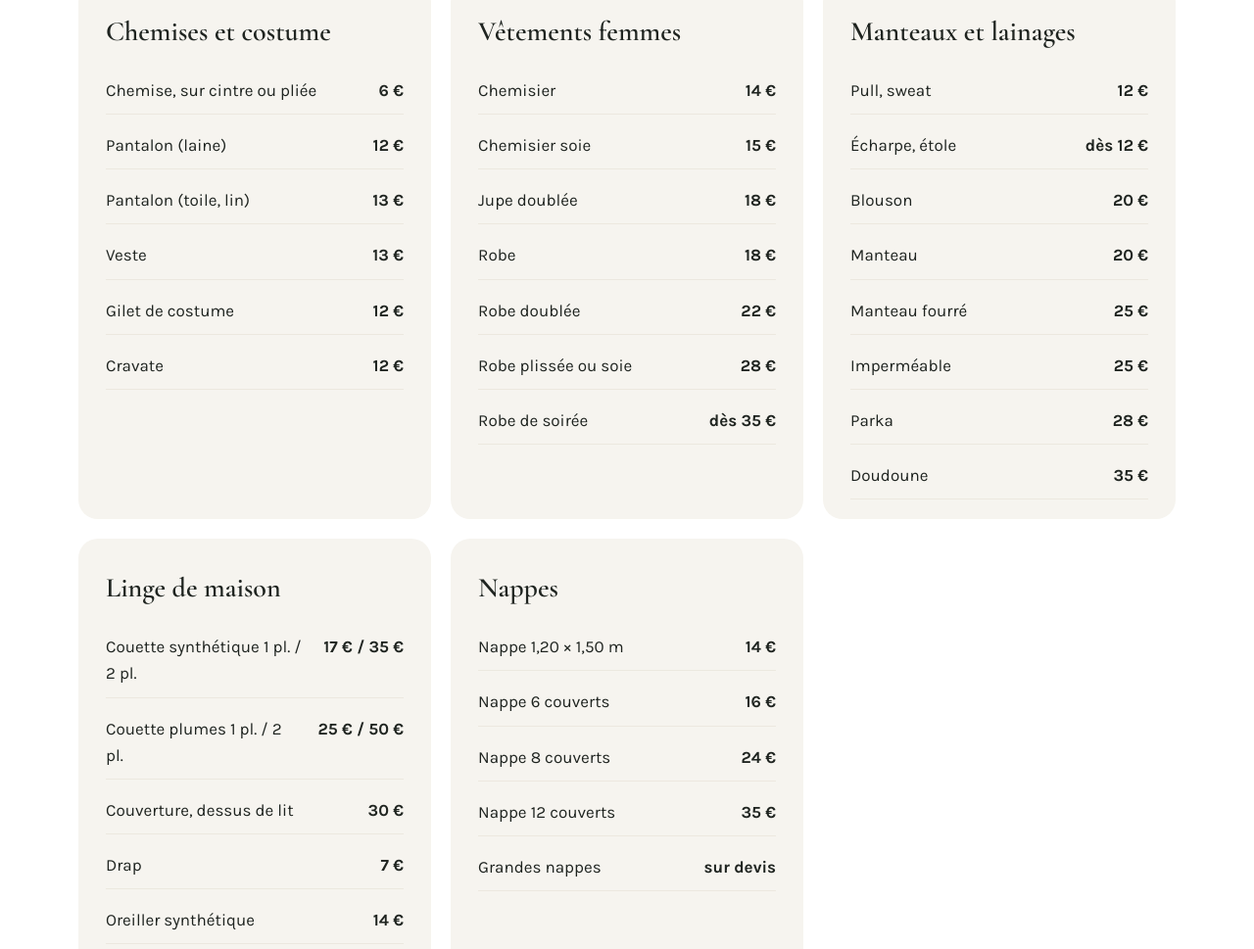
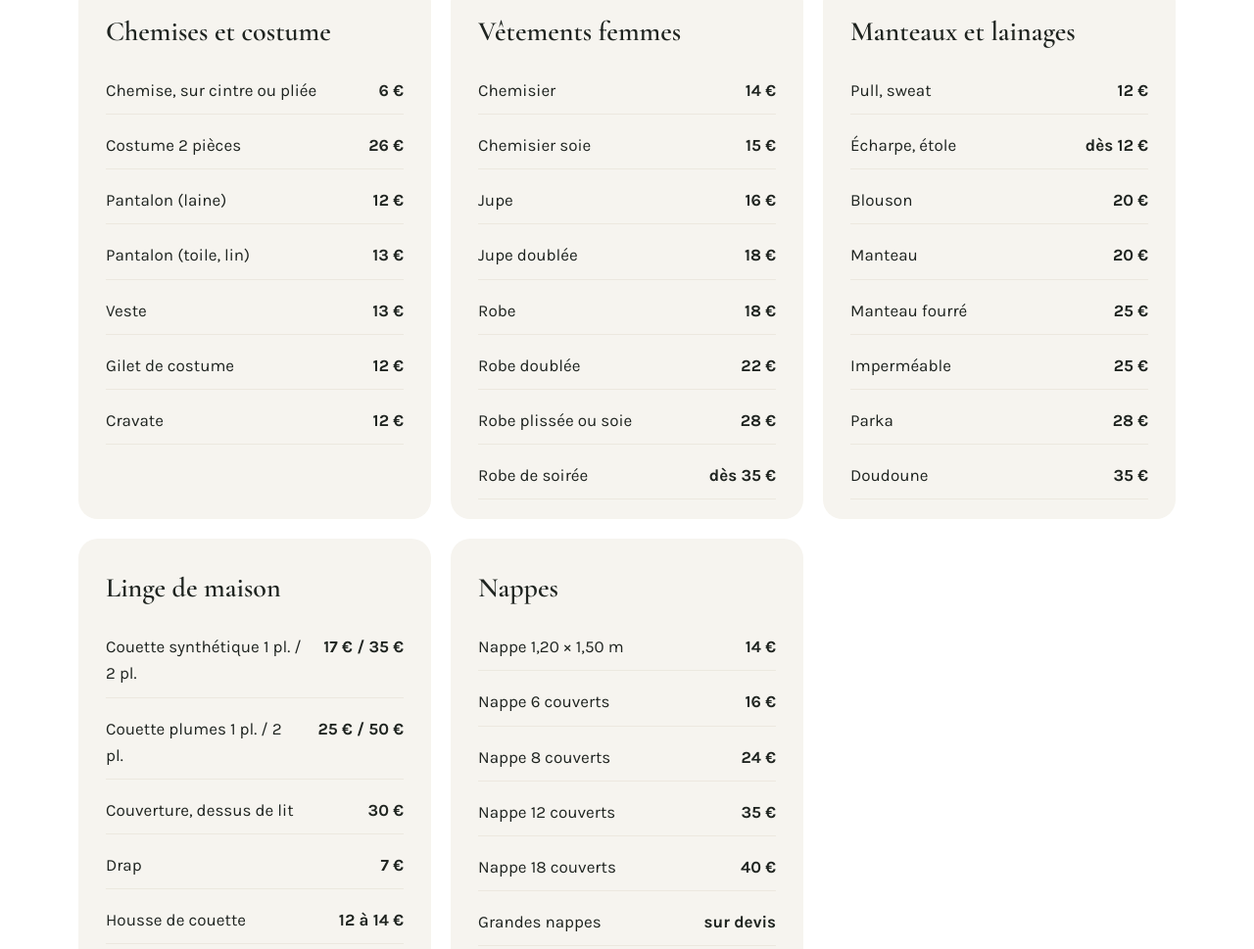
Before and after one commit to bscetbon-star/blanchisserie-tourneur, a plain HTML site: page index.html in a window 1280 px wide. Shown: the part 2620-3589 px from the top of the page at 98% size. Drawn offline with nearby package versions, Linux system fonts and the light colour scheme.

Commit message:
Ajout costume, jupe, housse de couette, nappe 18 couverts
Co-Authored-By: Claude Opus 5.5 <noreply@anthropic.com>
Claude-Session: https://claude.ai/code/session_01HFp6K93YvdVEt6bWad3F78

```diff
--- a/index.html
+++ b/index.html
@@ -145,6 +145,7 @@ a{color:#3F4A3D}a:hover{color:#1F2420}
 <div style="background: #F6F4EF; border-radius: 20px; padding: 28px 28px 20px; display: flex; flex-direction: column; gap: 8px">
 <h3 style="margin: 0 0 6px; font-family: 'Cormorant Garamond', Georgia, serif; font-size: 28px; font-weight: 600">Chemises et costume</h3>
 <div style="display: flex; justify-content: space-between; align-items: baseline; gap: 16px; padding: 10px 0; border-bottom: 1px solid #ECE8DF"><span>Chemise, sur cintre ou pliée</span><span style="font-weight: 700; white-space: nowrap">6 €</span></div>
+<div style="display: flex; justify-content: space-between; align-items: baseline; gap: 16px; padding: 10px 0; border-bottom: 1px solid #ECE8DF"><span>Costume 2 pièces</span><span style="font-weight: 700; white-space: nowrap">26 €</span></div>
 <div style="display: flex; justify-content: space-between; align-items: baseline; gap: 16px; padding: 10px 0; border-bottom: 1px solid #ECE8DF"><span>Pantalon (laine)</span><span style="font-weight: 700; white-space: nowrap">12 €</span></div>
 <div style="display: flex; justify-content: space-between; align-items: baseline; gap: 16px; padding: 10px 0; border-bottom: 1px solid #ECE8DF"><span>Pantalon (toile, lin)</span><span style="font-weight: 700; white-space: nowrap">13 €</span></div>
 <div style="display: flex; justify-content: space-between; align-items: baseline; gap: 16px; padding: 10px 0; border-bottom: 1px solid #ECE8DF"><span>Veste</span><span style="font-weight: 700; white-space: nowrap">13 €</span></div>
@@ -155,6 +156,7 @@ a{color:#3F4A3D}a:hover{color:#1F2420}
 <h3 style="margin: 0 0 6px; font-family: 'Cormorant Garamond', Georgia, serif; font-size: 28px; font-weight: 600">Vêtements femmes</h3>
 <div style="display: flex; justify-content: space-between; align-items: baseline; gap: 16px; padding: 10px 0; border-bottom: 1px solid #ECE8DF"><span>Chemisier</span><span style="font-weight: 700; white-space: nowrap">14 €</span></div>
 <div style="display: flex; justify-content: space-between; align-items: baseline; gap: 16px; padding: 10px 0; border-bottom: 1px solid #ECE8DF"><span>Chemisier soie</span><span style="font-weight: 700; white-space: nowrap">15 €</span></div>
+<div style="display: flex; justify-content: space-between; align-items: baseline; gap: 16px; padding: 10px 0; border-bottom: 1px solid #ECE8DF"><span>Jupe</span><span style="font-weight: 700; white-space: nowrap">16 €</span></div>
 <div style="display: flex; justify-content: space-between; align-items: baseline; gap: 16px; padding: 10px 0; border-bottom: 1px solid #ECE8DF"><span>Jupe doublée</span><span style="font-weight: 700; white-space: nowrap">18 €</span></div>
 <div style="display: flex; justify-content: space-between; align-items: baseline; gap: 16px; padding: 10px 0; border-bottom: 1px solid #ECE8DF"><span>Robe</span><span style="font-weight: 700; white-space: nowrap">18 €</span></div>
 <div style="display: flex; justify-content: space-between; align-items: baseline; gap: 16px; padding: 10px 0; border-bottom: 1px solid #ECE8DF"><span>Robe doublée</span><span style="font-weight: 700; white-space: nowrap">22 €</span></div>
@@ -178,6 +180,7 @@ a{color:#3F4A3D}a:hover{color:#1F2420}
 <div style="display: flex; justify-content: space-between; align-items: baseline; gap: 16px; padding: 10px 0; border-bottom: 1px solid #ECE8DF"><span>Couette plumes 1 pl. / 2 pl.</span><span style="font-weight: 700; white-space: nowrap">25 € / 50 €</span></div>
 <div style="display: flex; justify-content: space-between; align-items: baseline; gap: 16px; padding: 10px 0; border-bottom: 1px solid #ECE8DF"><span>Couverture, dessus de lit</span><span style="font-weight: 700; white-space: nowrap">30 €</span></div>
 <div style="display: flex; justify-content: space-between; align-items: baseline; gap: 16px; padding: 10px 0; border-bottom: 1px solid #ECE8DF"><span>Drap</span><span style="font-weight: 700; white-space: nowrap">7 €</span></div>
+<div style="display: flex; justify-content: space-between; align-items: baseline; gap: 16px; padding: 10px 0; border-bottom: 1px solid #ECE8DF"><span>Housse de couette</span><span style="font-weight: 700; white-space: nowrap">12 à 14 €</span></div>
 <div style="display: flex; justify-content: space-between; align-items: baseline; gap: 16px; padding: 10px 0; border-bottom: 1px solid #ECE8DF"><span>Oreiller synthétique</span><span style="font-weight: 700; white-space: nowrap">14 €</span></div>
 <div style="display: flex; justify-content: space-between; align-items: baseline; gap: 16px; padding: 10px 0; border-bottom: 1px solid #ECE8DF"><span>Double-rideaux (le m²)</span><span style="font-weight: 700; white-space: nowrap">dès 16 €</span></div>
 <div style="display: flex; justify-content: space-between; align-items: baseline; gap: 16px; padding: 10px 0; border-bottom: 1px solid #ECE8DF"><span>Linge au poids (le kg, 4 kg min.)</span><span style="font-weight: 700; white-space: nowrap">12 €</span></div>
@@ -188,6 +191,7 @@ a{color:#3F4A3D}a:hover{color:#1F2420}
 <div style="display: flex; justify-content: space-between; align-items: baseline; gap: 16px; padding: 10px 0; border-bottom: 1px solid #ECE8DF"><span>Nappe 6 couverts</span><span style="font-weight: 700; white-space: nowrap">16 €</span></div>
 <div style="display: flex; justify-content: space-between; align-items: baseline; gap: 16px; padding: 10px 0; border-bottom: 1px solid #ECE8DF"><span>Nappe 8 couverts</span><span style="font-weight: 700; white-space: nowrap">24 €</span></div>
 <div style="display: flex; justify-content: space-between; align-items: baseline; gap: 16px; padding: 10px 0; border-bottom: 1px solid #ECE8DF"><span>Nappe 12 couverts</span><span style="font-weight: 700; white-space: nowrap">35 €</span></div>
+<div style="display: flex; justify-content: space-between; align-items: baseline; gap: 16px; padding: 10px 0; border-bottom: 1px solid #ECE8DF"><span>Nappe 18 couverts</span><span style="font-weight: 700; white-space: nowrap">40 €</span></div>
 <div style="display: flex; justify-content: space-between; align-items: baseline; gap: 16px; padding: 10px 0; border-bottom: 1px solid #ECE8DF"><span>Grandes nappes</span><span style="font-weight: 700; white-space: nowrap">sur devis</span></div>
 </div>
 </div>
```
